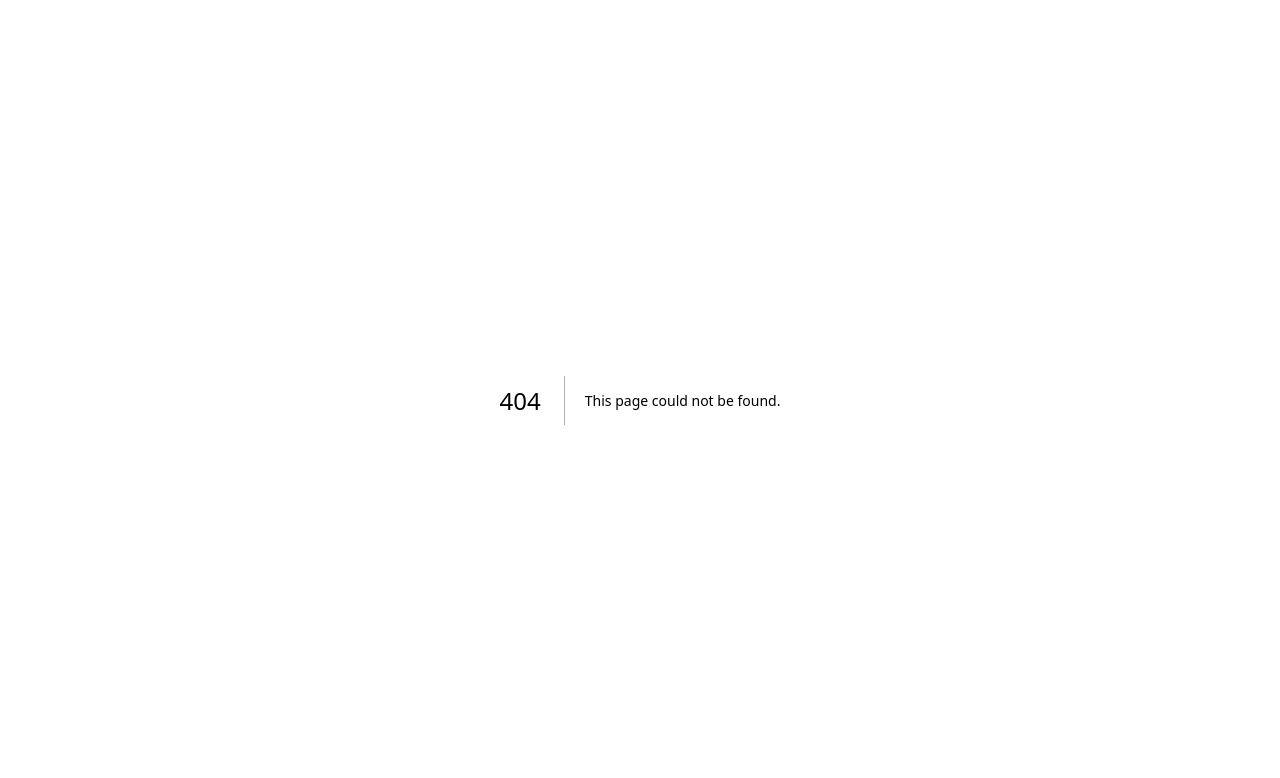
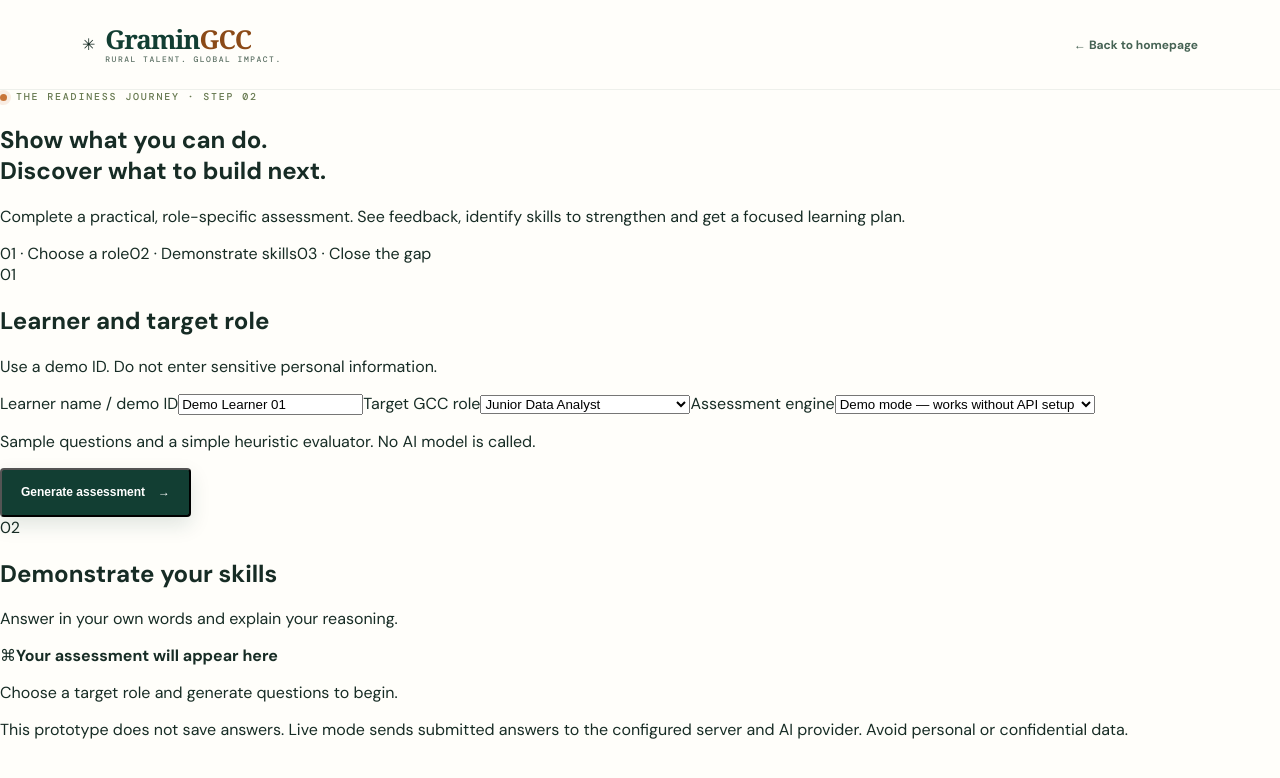
Before and after one commit to sarikaarthmwar/gramingcc-platform, a Next.js app: page /talent/assessment in a window 1280 px wide. Before the commit this address had no page. Shown: the top 778 px of the page. Built offline with nearby package versions, Linux system fonts and the light colour scheme.

Commit message:
Add talent AI assessment page

```diff
--- /dev/null
+++ b/app/talent/assessment/page.tsx
@@ -0,0 +1,10 @@
+import SkillAssessment from "@/components/SkillAssessment";
+
+export const metadata = {
+  title: "AI Skill Assessment | GraminGCC",
+  description: "Demonstrate skills, understand skill gaps and get a focused learning plan.",
+};
+
+export default function TalentAssessmentPage() {
+  return <SkillAssessment />;
+}
```
